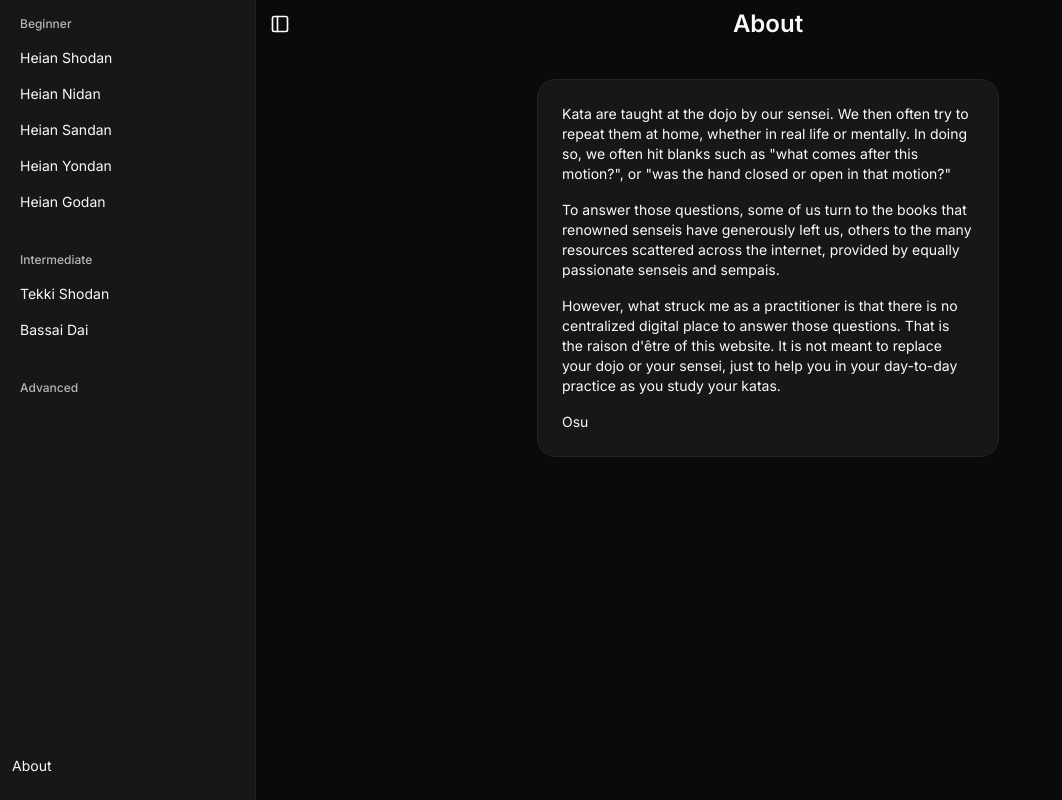
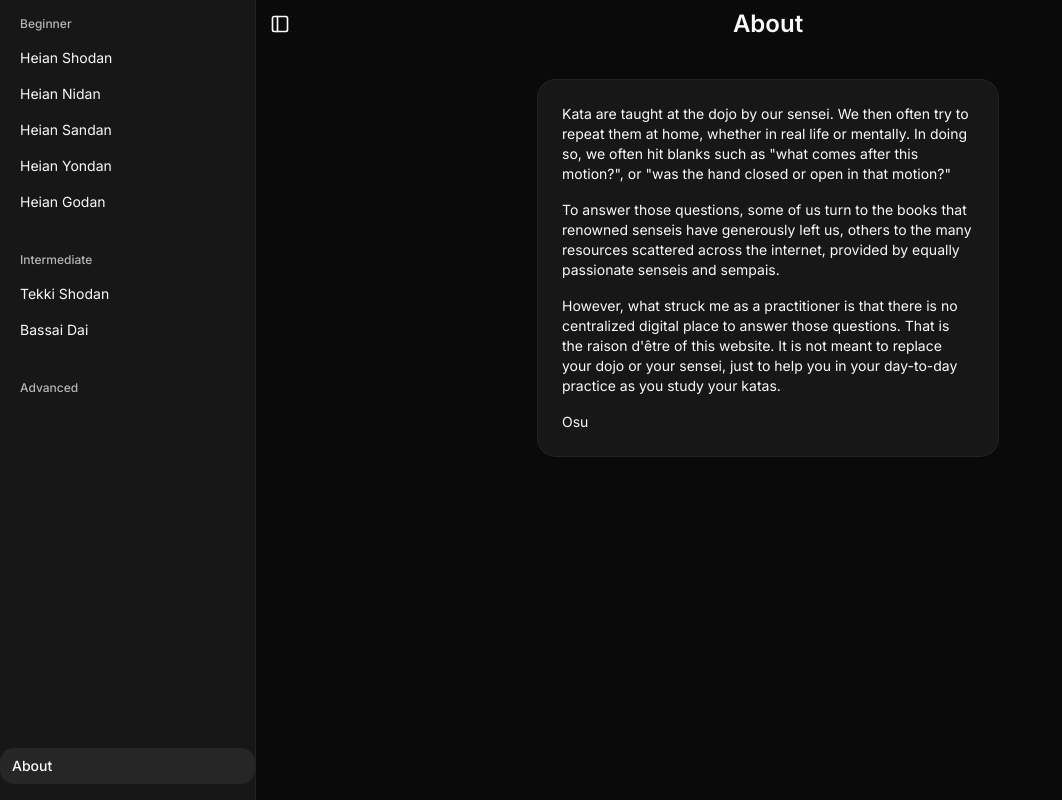
Before and after one commit to cunisia/shotokan-kata-shadcn, a Next.js app: page /about in a window 1280 px wide. Shown: the whole page, without its empty margins (0-1062 px from the left). Built offline with nearby package versions, Linux system fonts and the light colour scheme.

Commit message:
fix(AppLayout): active kata is highlighted

```diff
--- a/components/custom/app-layout.tsx
+++ b/components/custom/app-layout.tsx
@@ -70,7 +70,7 @@ export default function AppLayout({
                     {(kataByLevel[level] ?? []).map((kata) => (
                       <SidebarMenu key={kata.id}>
                         <SidebarMenuItem>
-                          <SidebarMenuButton>
+                          <SidebarMenuButton isActive={kata.id === kataId}>
                             <a
                               className="w-full"
                               href={`/kata/${kata.id}/motions`}
@@ -88,7 +88,7 @@ export default function AppLayout({
           <div className="flex flex-col gap-2 shrink-0 py-4">
             <SidebarMenu>
               <SidebarMenuItem>
-                <SidebarMenuButton>
+                <SidebarMenuButton isActive={pathName.includes('about')}>
                   <a className="w-full" href={`/about`}>
                     About
                   </a>
```
